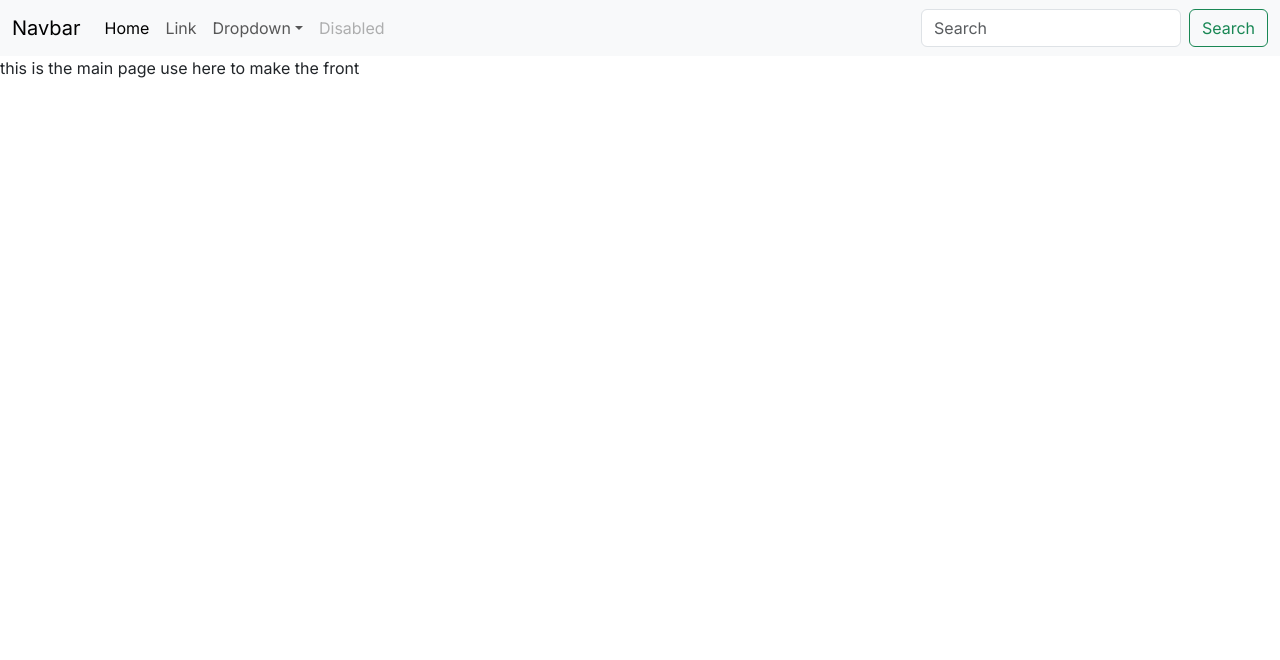
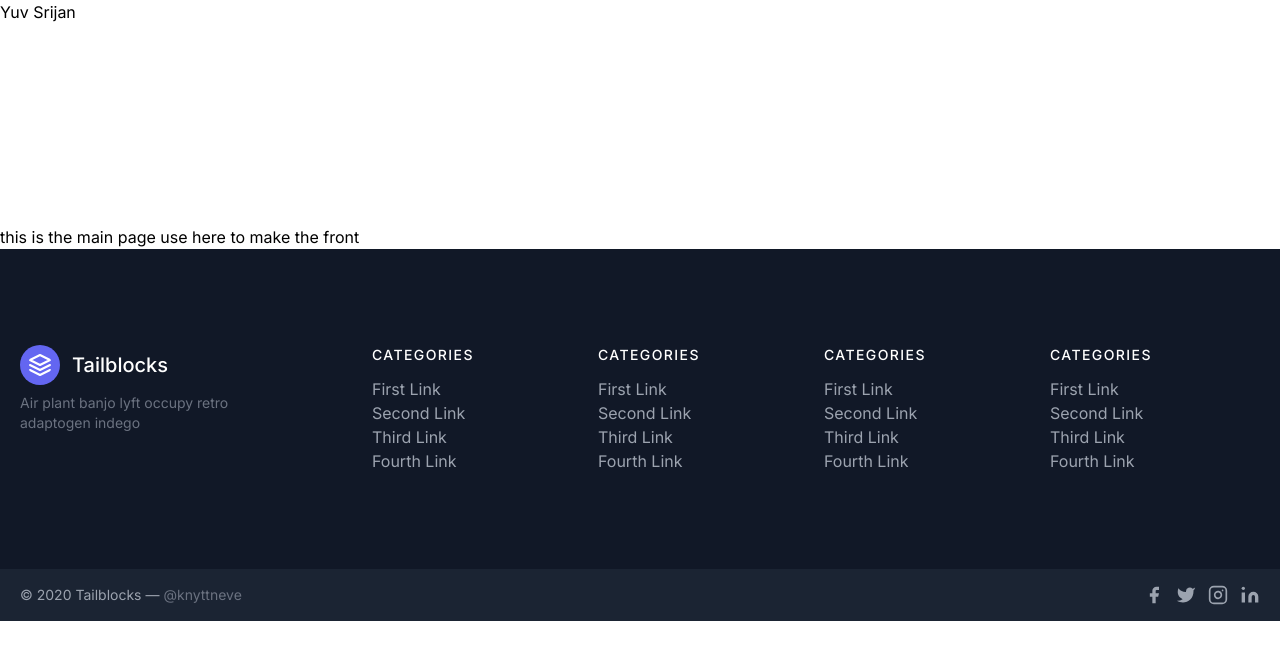
Before and after one commit to avantikachauhann/YuvSrijan, a Next.js app: page / in a window 1280 px wide. Shown: the top 660 px of the page. Built offline with nearby package versions, Linux system fonts and the light colour scheme.

Commit message:
added style

```diff
--- a/app/about/page.jsx
+++ b/app/about/page.jsx
@@ -3,19 +3,18 @@
 
 const page = () => {
   return (
-    <div>
-      <nav>
-      <div class="card" style="width: 18rem;">
-  <img src="..." class="card-img-top" alt="..."/>
-  <div class="card-body">
-    <h5 class="card-title">Card title</h5>
-    <p class="card-text">Some quick example text to build on the card title and make up the bulk of the card's content.</p>
-    <a href="#" class="btn btn-primary">Go somewhere</a>
+   <><h1>We believe in self empowerment </h1>
+   <div className="card" style={{width:"55px"}} >
+  <img src="..." className="card-img-top" alt="..."/>
+  <div className="card-body">
+    <h5 className="card-title">Card title</h5>
+    <p className="card-text">Some quick example text to build on the card title and make up the bulk of the card's content.</p>
+    <a href="#" className="btn btn-primary">Go somewhere</a>
   </div>
 </div>
-      </nav>
 
-    </div>
+
+   </>
   )
 }
 
--- /dev/null
+++ b/app/components/Footer.jsx
@@ -0,0 +1,128 @@
+import React from 'react'
+
+const Footer = () => {
+  return (
+
+    <>
+
+
+<footer class="text-gray-400 bg-gray-900 body-font">
+  <div class="container px-5 py-24 mx-auto flex md:items-center lg:items-start md:flex-row md:flex-nowrap flex-wrap flex-col">
+    <div class="w-64 flex-shrink-0 md:mx-0 mx-auto text-center md:text-left">
+      <a class="flex title-font font-medium items-center md:justify-start justify-center text-white">
+        <svg xmlns="http://www.w3.org/2000/svg" fill="none" stroke="currentColor" stroke-linecap="round" stroke-linejoin="round" stroke-width="2" class="w-10 h-10 text-white p-2 bg-indigo-500 rounded-full" viewBox="0 0 24 24">
+          <path d="M12 2L2 7l10 5 10-5-10-5zM2 17l10 5 10-5M2 12l10 5 10-5"></path>
+        </svg>
+        <span class="ml-3 text-xl">Tailblocks</span>
+      </a>
+      <p class="mt-2 text-sm text-gray-500">Air plant banjo lyft occupy retro adaptogen indego</p>
+    </div>
+    <div class="flex-grow flex flex-wrap md:pl-20 -mb-10 md:mt-0 mt-10 md:text-left text-center">
+      <div class="lg:w-1/4 md:w-1/2 w-full px-4">
+        <h2 class="title-font font-medium text-white tracking-widest text-sm mb-3">CATEGORIES</h2>
+        <nav class="list-none mb-10">
+          <li>
+            <a class="text-gray-400 hover:text-white">First Link</a>
+          </li>
+          <li>
+            <a class="text-gray-400 hover:text-white">Second Link</a>
+          </li>
+          <li>
+            <a class="text-gray-400 hover:text-white">Third Link</a>
+          </li>
+          <li>
+            <a class="text-gray-400 hover:text-white">Fourth Link</a>
+          </li>
+        </nav>
+      </div>
+      <div class="lg:w-1/4 md:w-1/2 w-full px-4">
+        <h2 class="title-font font-medium text-white tracking-widest text-sm mb-3">CATEGORIES</h2>
+        <nav class="list-none mb-10">
+          <li>
+            <a class="text-gray-400 hover:text-white">First Link</a>
+          </li>
+          <li>
+            <a class="text-gray-400 hover:text-white">Second Link</a>
+          </li>
+          <li>
+            <a class="text-gray-400 hover:text-white">Third Link</a>
+          </li>
+          <li>
+            <a class="text-gray-400 hover:text-white">Fourth Link</a>
+          </li>
+        </nav>
+      </div>
+      <div class="lg:w-1/4 md:w-1/2 w-full px-4">
+        <h2 class="title-font font-medium text-white tracking-widest text-sm mb-3">CATEGORIES</h2>
+        <nav class="list-none mb-10">
+          <li>
+            <a class="text-gray-400 hover:text-white">First Link</a>
+          </li>
+          <li>
+            <a class="text-gray-400 hover:text-white">Second Link</a>
+          </li>
+          <li>
+            <a class="text-gray-400 hover:text-white">Third Link</a>
+          </li>
+          <li>
+            <a class="text-gray-400 hover:text-white">Fourth Link</a>
+          </li>
+        </nav>
+      </div>
+      <div class="lg:w-1/4 md:w-1/2 w-full px-4">
+        <h2 class="title-font font-medium text-white tracking-widest text-sm mb-3">CATEGORIES</h2>
+        <nav class="list-none mb-10">
+          <li>
+            <a class="text-gray-400 hover:text-white">First Link</a>
+          </li>
+          <li>
+            <a class="text-gray-400 hover:text-white">Second Link</a>
+          </li>
+          <li>
+            <a class="text-gray-400 hover:text-white">Third Link</a>
+          </li>
+          <li>
+            <a class="text-gray-400 hover:text-white">Fourth Link</a>
+          </li>
+        </nav>
+      </div>
+    </div>
+  </div>
+  <div class="bg-gray-800 bg-opacity-75">
+    <div class="container mx-auto py-4 px-5 flex flex-wrap flex-col sm:flex-row">
+      <p class="text-gray-400 text-sm text-center sm:text-left">© 2020 Tailblocks —
+        <a href="https://twitter.com/knyttneve" rel="noopener noreferrer" class="text-gray-500 ml-1" target="_blank">@knyttneve</a>
+      </p>
+      <span class="inline-flex sm:ml-auto sm:mt-0 mt-2 justify-center sm:justify-start">
+        <a class="text-gray-400">
+          <svg fill="currentColor" stroke-linecap="round" stroke-linejoin="round" stroke-width="2" class="w-5 h-5" viewBox="0 0 24 24">
+            <path d="M18 2h-3a5 5 0 00-5 5v3H7v4h3v8h4v-8h3l1-4h-4V7a1 1 0 011-1h3z"></path>
+          </svg>
+        </a>
+        <a class="ml-3 text-gray-400">
+          <svg fill="currentColor" stroke-linecap="round" stroke-linejoin="round" stroke-width="2" class="w-5 h-5" viewBox="0 0 24 24">
+            <path d="M23 3a10.9 10.9 0 01-3.14 1.53 4.48 4.48 0 00-7.86 3v1A10.66 10.66 0 013 4s-4 9 5 13a11.64 11.64 0 01-7 2c9 5 20 0 20-11.5a4.5 4.5 0 00-.08-.83A7.72 7.72 0 0023 3z"></path>
+          </svg>
+        </a>
+        <a class="ml-3 text-gray-400">
+          <svg fill="none" stroke="currentColor" stroke-linecap="round" stroke-linejoin="round" stroke-width="2" class="w-5 h-5" viewBox="0 0 24 24">
+            <rect width="20" height="20" x="2" y="2" rx="5" ry="5"></rect>
+            <path d="M16 11.37A4 4 0 1112.63 8 4 4 0 0116 11.37zm1.5-4.87h.01"></path>
+          </svg>
+        </a>
+        <a class="ml-3 text-gray-400">
+          <svg fill="currentColor" stroke="currentColor" stroke-linecap="round" stroke-linejoin="round" stroke-width="0" class="w-5 h-5" viewBox="0 0 24 24">
+            <path stroke="none" d="M16 8a6 6 0 016 6v7h-4v-7a2 2 0 00-2-2 2 2 0 00-2 2v7h-4v-7a6 6 0 016-6zM2 9h4v12H2z"></path>
+            <circle cx="4" cy="4" r="2" stroke="none"></circle>
+          </svg>
+        </a>
+      </span>
+    </div>
+  </div>
+</footer>
+
+    </>
+  )
+}
+
+export default Footer
--- a/app/components/Navbar.jsx
+++ b/app/components/Navbar.jsx
@@ -3,7 +3,7 @@
     <div>
       <nav className="navbar navbar-expand-lg bg-body-tertiary">
   <div className="container-fluid">
-    <a className="navbar-brand" href="#">Navbar</a>
+    <a className="navbar-brand" href="#">Yuv Srijan</a>
     <button className="navbar-toggler" type="button" data-bs-toggle="collapse" data-bs-target="#navbarSupportedContent" aria-controls="navbarSupportedContent" aria-expanded="false" aria-label="Toggle navigation">
       <span className="navbar-toggler-icon"></span>
     </button>
--- a/app/layout.js
+++ b/app/layout.js
@@ -1,7 +1,8 @@
-import "bootstrap/dist/css/bootstrap.min.css";
+// import "bootstrap/dist/css/bootstrap.min.css";
 import { Inter } from "next/font/google";
 import Navbar from "./components/Navbar";
-// import "./globals.css";
+import "./globals.css";
+import Footer from "./components/Footer";
 const inter = Inter({ subsets: ["latin"] });
 
 export const metadata = {
@@ -18,7 +19,7 @@
 
         {children}
 
-
+      <Footer/>
       </body>
     </html>
   );
--- a/app/page.js
+++ b/app/page.js
@@ -1,6 +1,4 @@
 import Image from "next/image";
-import Navbar from "./components/Navbar";
-
 export default function Home() {
   return (
   <>
```
